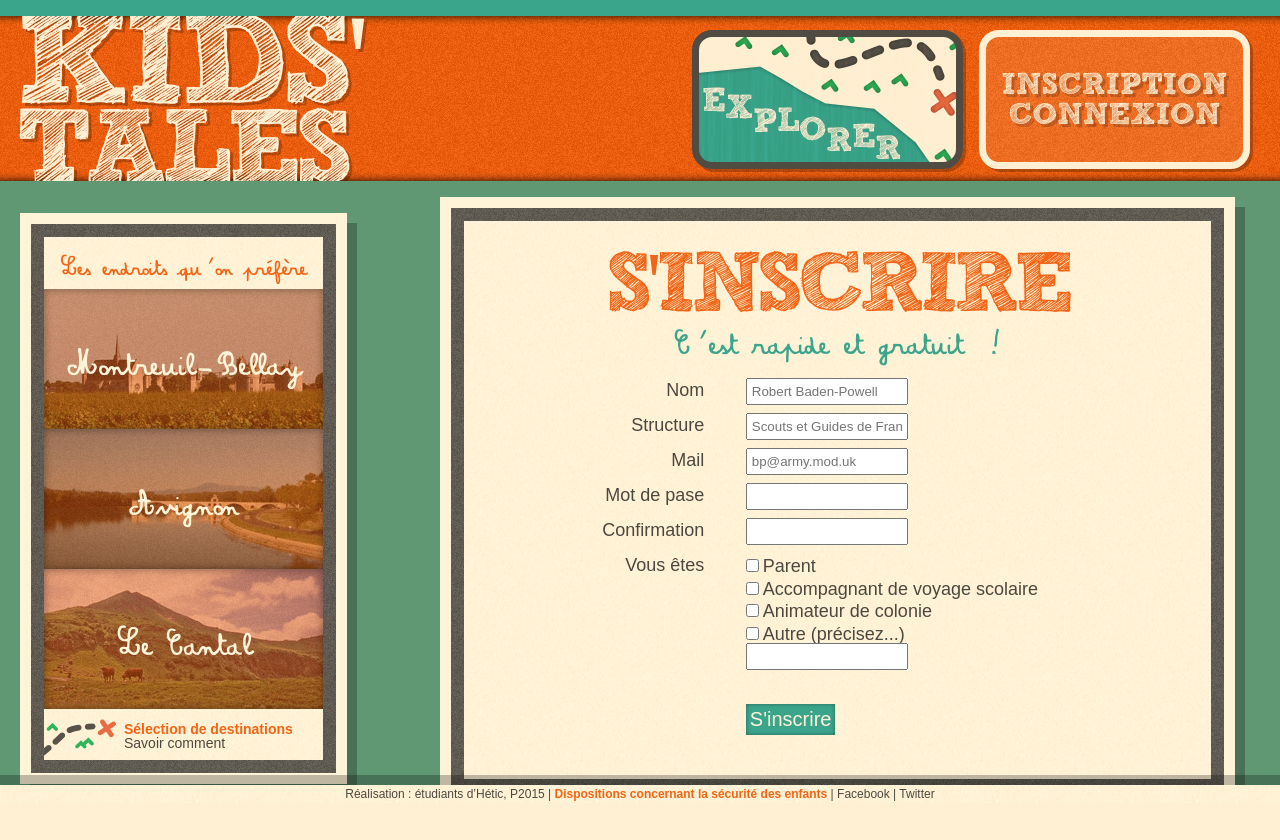
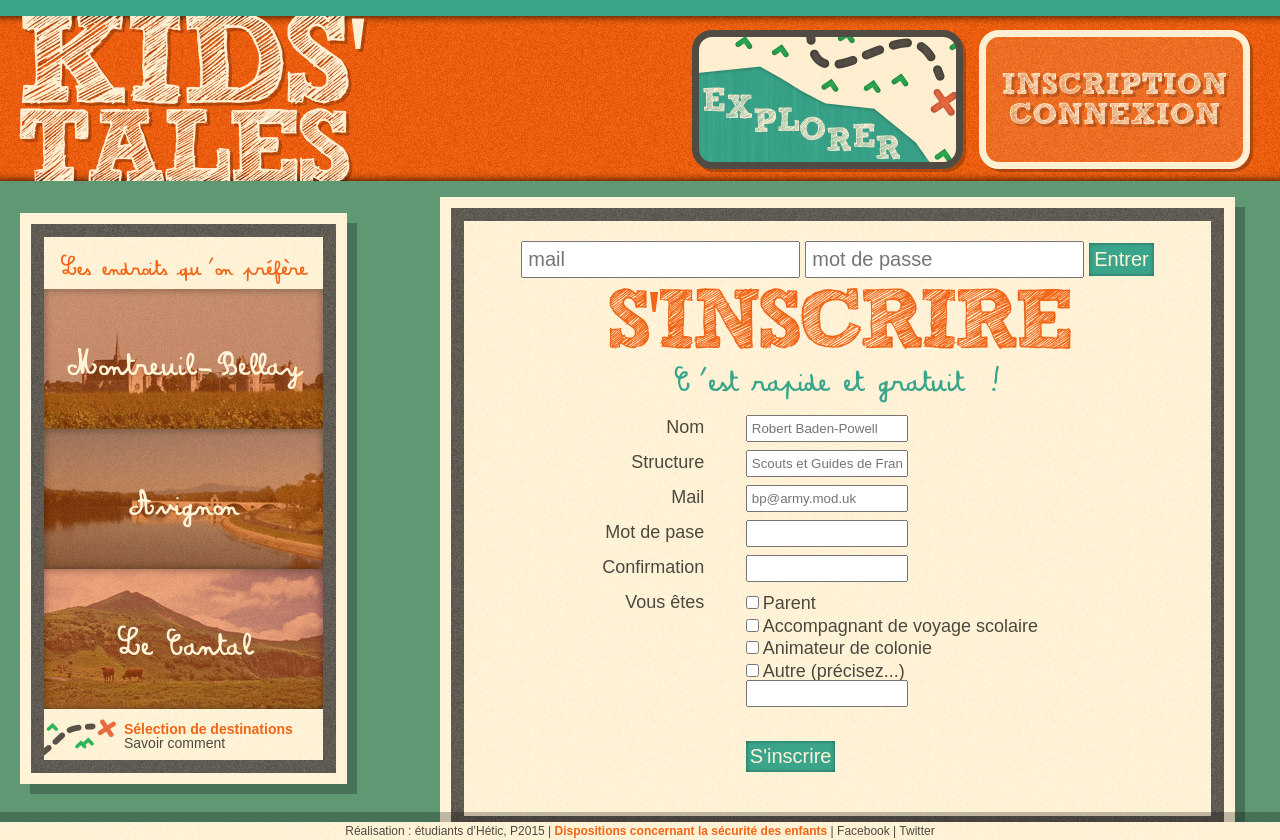
Before and after one commit to jbminvielle/kidstales, a PHP site: page /app/Views/register.php in a window 1280 px wide. Before the commit the page ends 801 px from the top, so only its background shows below. Run offline with PHP 8.4, Linux system fonts and the light colour scheme; the template is opened without the code that fills it, so the values that code supplies are empty; some libraries are stand-ins or nearby versions.

Commit message:
Ajout des champs d'authentification

```diff
--- a/app/Views/register.php
+++ b/app/Views/register.php
@@ -5,6 +5,14 @@
  		<div id="main">
 			<section id="explanations">
 				<div>
+						<form class="inline" id="login">
+
+							<input type="text" name="mail" placeholder="mail" />
+							<input type="password" name="password" placeholder="mot de passe" />
+							<input type="submit" value="Entrer" />
+						</form>
+
+
 					<h1>S'inscrire</span></h1>
 					<h2>C'est rapide et gratuit !</h2>
 
--- a/app/Views/registerKids.php
+++ b/app/Views/registerKids.php
@@ -10,7 +10,7 @@
 					<button>Importer un groupe existant</button><br />
 					<small>Vous pourrez modifier le groupe par la suite</small>
 
-					<form id="dynamicAdd">
+					<form id="dynamicAdd" class="inline">
 						<p>
 							<input type="text" name="kids_surname" placeholder="Prénom" />
 							<select name="kids_sex">
--- a/public/css/form.css
+++ b/public/css/form.css
@@ -1,17 +1,26 @@
 /* forms */
 
-form:not(#dynamicAdd) input {
+form:not(.inline) input {
 	margin: 4px;
 	padding: 4px;
 
 	margin-left: 210px;
 }
 
-form:not(#dynamicAdd) input[type=text], input[type=password] {
+form:not(.inline) input[type=text], form:not(.inline) input[type=password] {
 	width: 150px;
 
 	position: relative;
 	bottom: 6px;
+}
+
+form#login {
+	text-align: center;
+}
+
+form#login input {
+	font-size: 20px;
+	padding: 5px;
 }
 
 label.info {
--- a/public/css/kidstales.css
+++ b/public/css/kidstales.css
@@ -296,7 +296,7 @@ section#explanations {
 section#explanations>div, #popup>div {
 	padding: 3%;
 	padding-bottom: 20px;
-	padding-top: 40px;
+	padding-top: 20px;
 	position: relative;
 }
 
@@ -305,6 +305,7 @@ section#explanations h1 {
 	font-size: 84px;
 	line-height: 64px;
 	margin: auto; text-align: center;
+	margin-top: 20px;
 	letter-spacing: -5.6px;
 
 	font-family: 'sketch_blockbold';
```
